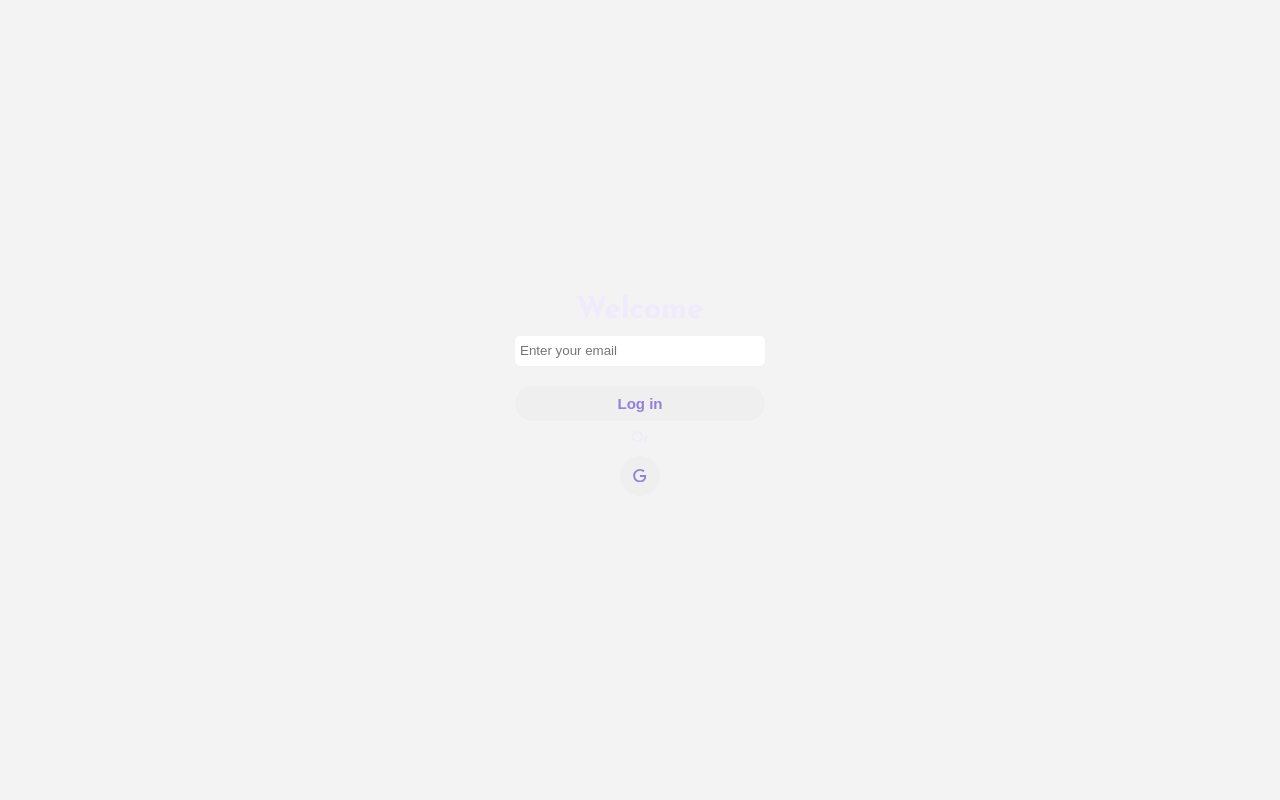
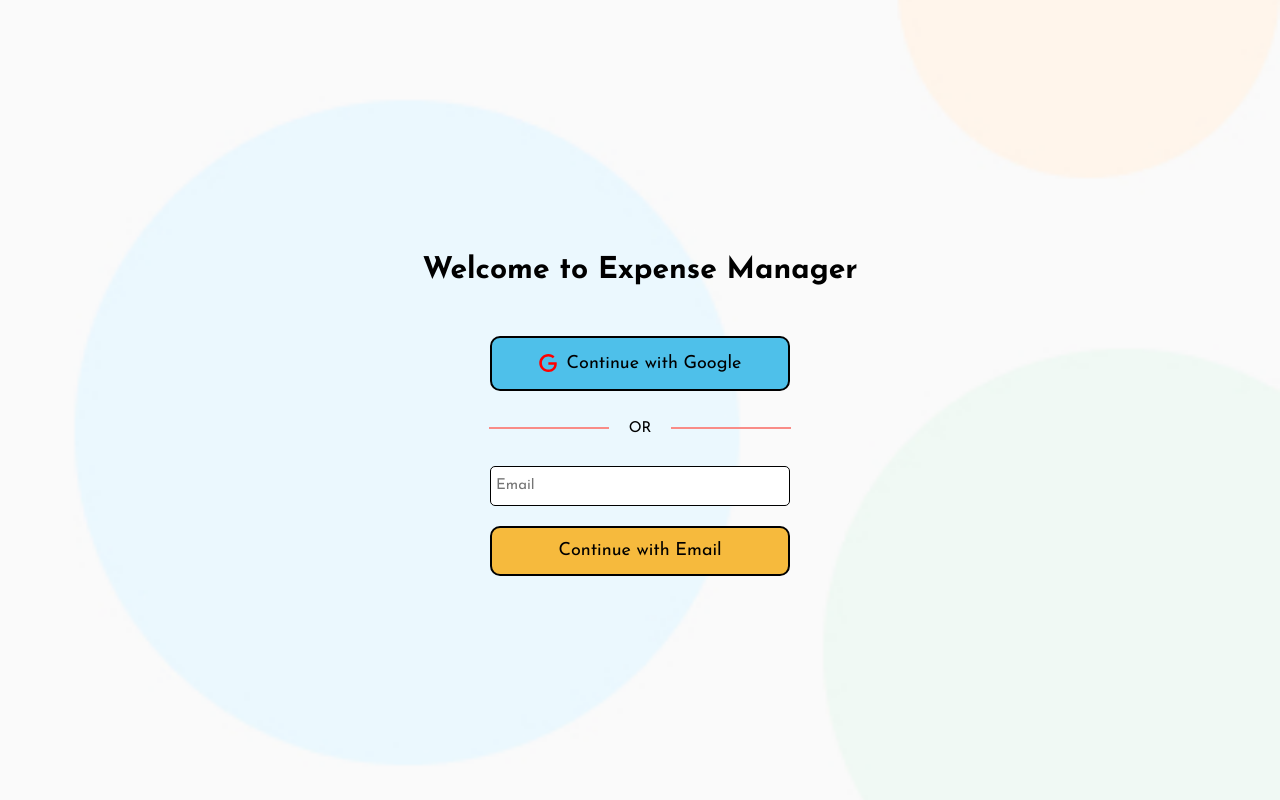
Before and after one commit to nncis/expense-manager-app, a Next.js app: page /login in a window 1280 px wide. Built offline with nearby package versions, Linux system fonts and the light colour scheme; a web font is replaced by a local one.

Commit message:
feat: add login page style

```diff
--- a/src/app/globals.css
+++ b/src/app/globals.css
@@ -18,6 +18,8 @@
 
   --active-button: #FFFFFF;
   --active-button-2: #F6BA3D;
+  --active-button-4: #cc9b32;
+  --active-button-5: #3d99bb;
 
   --row-background: #FFFFFF;
   --row-background-2: #FAFAFA;
--- a/src/app/login/page.tsx
+++ b/src/app/login/page.tsx
@@ -15,22 +15,32 @@ export default function LoginPage() {
 
   return (
     <main className={style.loginPage}>
-      <h1 className={style.mainTitle}>Welcome</h1>
-        <h4></h4>
-        <input placeholder='Enter your email' className={style.loginInput} type='email' value={emailInput} onChange={inputHandler}></input>
-        <button onClick={() => {
-          signIn('email', {email: emailInput})
-        }}
-        className={style.submitBtn}
-          >Log in</button>
-          <p>Or</p>
+      <h1 className={style.mainTitle}>Welcome to Expense Manager</h1>
+
+      {/* google button */}
         <button
           onClick={() => signIn('google', { callbackUrl: "/dashboard" })}
           className={style.googleBtn}
           >
-
           <SiGoogle className={style.googleIcon} />
+          Continue with Google
         </button>
+      {/* ------------   */}
+        <div className={style.divisor}>
+        <div className={style.divisorLine}></div>
+        <p>OR</p>
+        <div className={style.divisorLine}></div>
+        </div>
+      {/* email button */}
+        <input placeholder='Email' className={style.loginInput} type='email' value={emailInput} onChange={inputHandler}></input>
+        <button onClick={() => {
+          signIn('email', {email: emailInput})
+          }}
+          className={style.submitBtn}
+          >
+          Continue with Email
+        </button>
+      {/* ---------- */}
     </main>
   );
 }
--- a/src/styles/login.module.css
+++ b/src/styles/login.module.css
@@ -5,63 +5,100 @@
   align-items: center;
   height: 100vh;
   width: 100vw;
-  background-color: var(--background);
   padding: 0 2rem;
 }
 
-.loginPage p {
-  color: var(--font-color-primary);
+.mainTitle {
+  color: var(--font-color-3);
+  margin: 4rem 0;
 }
 
-.mainTitle {
-  color: var(--font-color-primary);
+@media (max-width: 700px){
+  .mainTitle{
+    font-size: 2.5rem;
+  }
 }
 
 .loginInput {
-  height: 3rem;
-  width: 25rem;
+  height: 4rem;
+  width: 30rem;
   padding-left: 0.5rem;
   border-radius: 5px;
-  border: none;
+  border: 1px solid var(--stroke-2);
   margin: 1rem 0;
-}
-.loginInput:focus {
-  outline: 2px solid var(--active-secondary);
-
+  font-family: var(--font-josefin);
+  font-size: 1.5rem;
 }
 
+.loginInput:focus {
+  outline: 1px solid var(--color-4);
 
-.googleBtn{
-  display: flex;
-  align-items: center;
-  justify-content: center;
-  color: var(--font-color-secondary);
-  width: 4rem;
-  height: 4rem;
-  text-decoration: none;
-  cursor: pointer;
-  margin: 1rem 0;
-  border-radius: 100%;
-  border: none;
 }
 
 .submitBtn{
   display: flex;
   justify-content: center;
   align-items: center;
-  width: 25rem;
-  height: 3.5rem;
+  color: var(--font-color-3);
+  background-color: var(--background-button-4);
+  width: 30rem;
+  height: 5rem;
+  cursor: pointer;
+  font-size: 1.8rem;
+  font-weight: 500;
+  font-family: var(--font-josefin);
+  border: 2.5px solid var(--stroke-2);
+  border-radius: 10px;
+  text-decoration: none;
   margin: 1rem 0;
-  border-radius: 50px;
-  color: var(--font-color-secondary);
-  cursor: pointer;
-  font-size: 1.5rem;
-  font-weight: 700;
-  border: none;
-  text-decoration: none;
 }
 
-.submitBtn:hover, .googleBtn:hover{
-  background-color: var(--active-secondary);
-  color: var(--font-color-primary);
+/* google log button */
+
+.googleBtn{
+  display: flex;
+  align-items: center;
+  justify-content: center;
+  color: var(--font-color-3);
+  background-color: var(--background-button-5);
+  width: 30rem;
+  height: 5.5rem;
+  cursor: pointer;
+  font-size: 1.8rem;
+  font-weight: 500;
+  font-family: var(--font-josefin);
+  border-radius: 10px;
+  border: 2.5px solid var(--stroke-2);
+  margin: 1rem 0;
 }
+
+.googleIcon {
+  margin-right: 1rem;
+  color: red;
+}
+
+.loginPage p {
+  color: var(--font-color-3);
+  margin: 2rem 2rem;
+}
+
+.divisor{
+  display: flex;
+  flex-direction: row;
+  align-items: center;
+}
+
+.divisorLine{
+  width: 12rem;
+  height: 2px;
+  background-color: var(--color-4);
+}
+
+.submitBtn:hover{
+  background-color: var(--active-button-4);
+}
+
+.googleBtn:hover{
+  background-color: var(--active-button-5);
+  /* box-shadow: inset 0px 0px 3px 0px rgba(0,0,0,0.75); */
+}
```
